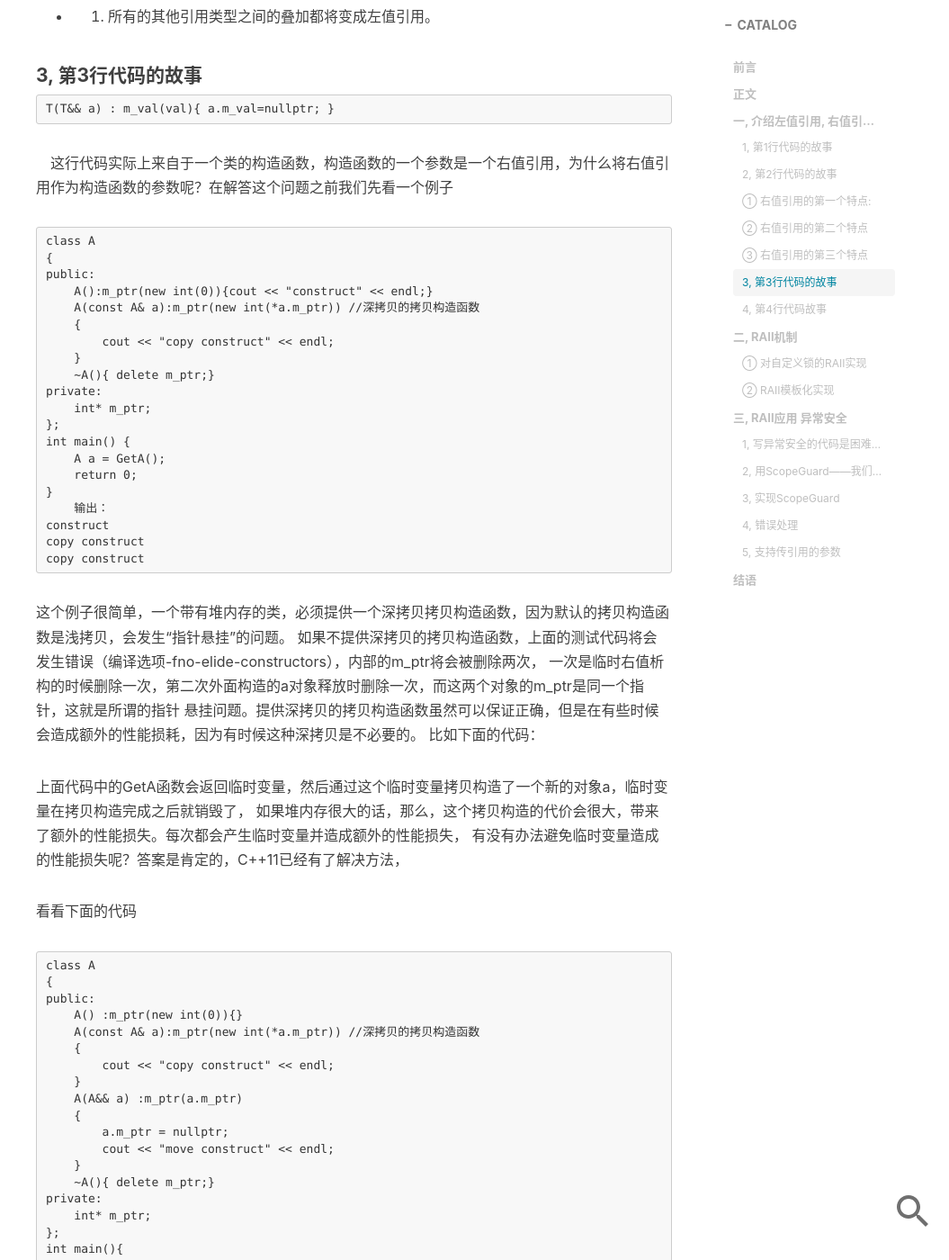
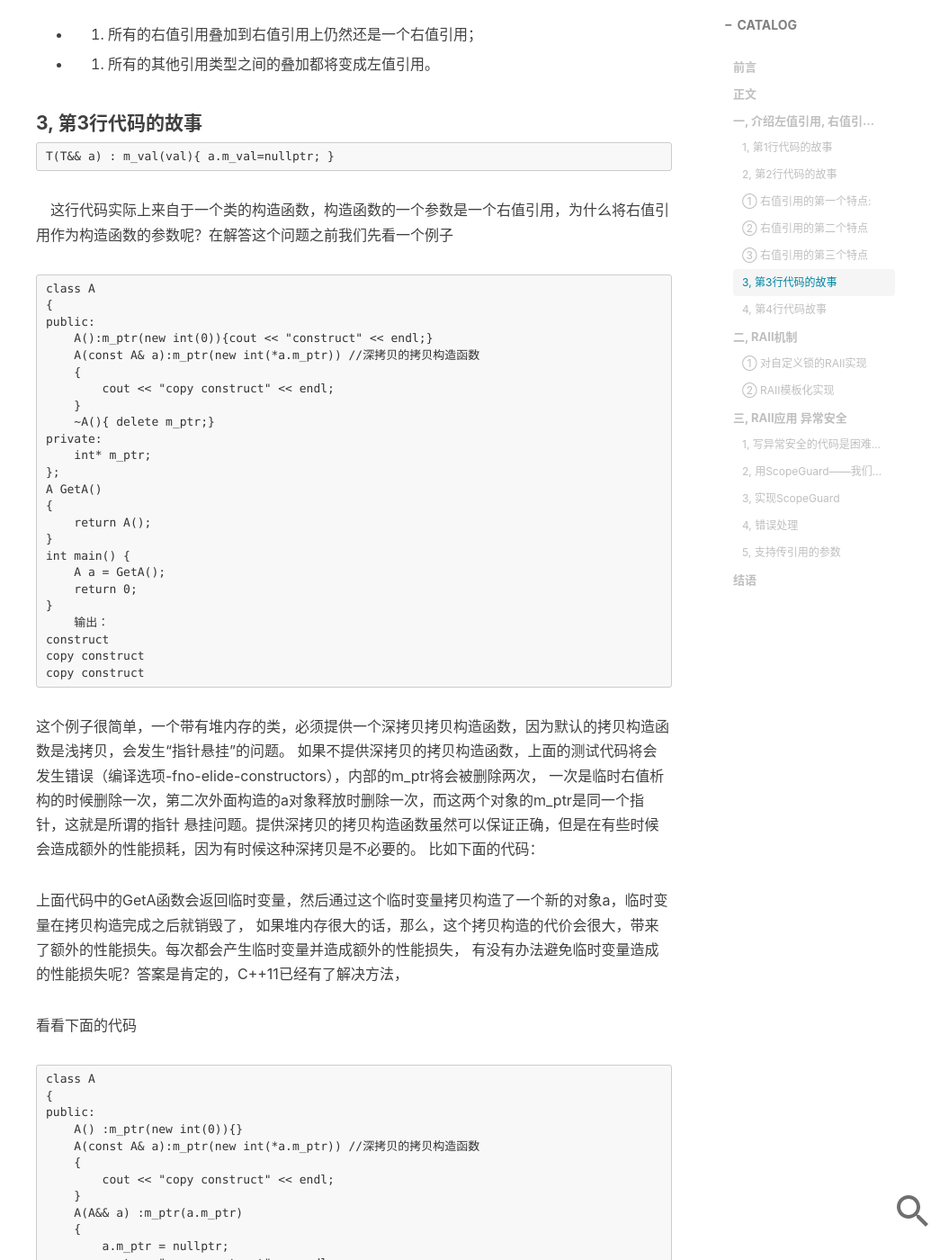
Before and after one commit to chensongpoixs/chensongpoixs.github.io, a Jekyll site: the page built from _posts/2018-12-20-C++中的RAII机制.md, in a window 1280 px wide and 1400 px high, scrolled down 6768 px. Shown: the whole window at 90% size, without its empty margins (225-1280 px from the left). Built offline with Jekyll 4.4.1, drawn with Linux system fonts in a browser that asks for light colours; nearby versions of some CDN libraries; comment, search, counter and statistics services are not loaded; some of the changed text lies outside the part shown.

Commit message:
添加说明

````diff
--- a/_posts/2018-12-20-C++中的RAII机制.md
+++ b/_posts/2018-12-20-C++中的RAII机制.md
@@ -160,15 +170,17 @@ int main() {
 
 输出结果：
 
-![效果图](https://github.com/chensongpoixs/chensongpoixs.github.io/blob/master/img/2018-12-20/%E6%8B%B7%E8%B4%9D%E6%9E%84%E9%80%A0%E5%87%BD%E6%95%B0.png)
+
 
 
 　从上面的例子中可以看到，在没有返回值优化的情况下，拷贝构造函数调用了两次，一次是GetA()函数
 内部创建的对象返回出来构造一个临时对象产生的，另一次是在main函数中构造a对象产生的。第二次的destruct
 是因为临时对象在构造a对象之后就销毁了。如果开启返回值优化的话，输出结果将是：
 
+```
 construct: 1
 destruct: 1
+```
 
 　　可以看到返回值优化将会把临时对象优化掉，但这不是c++标准，是各编译器的优化规则。
 我们在回到之前提到的可以通过右值引用来延长临时右值的生命周期，如果上面的代码中我们通过右值引用来绑定
@@ -283,6 +295,10 @@ public:
 private:
     int* m_ptr;
 };
+A GetA()
+{
+    return A();
+}
 int main() {
     A a = GetA();
     return 0;
@@ -323,8 +339,12 @@ public:
 private:
     int* m_ptr;
 };
+A GetA()
+{
+    return A();
+}
 int main(){
-    A a = Get(false);
+    A a = GetA();
 }
 输出：
 construct
````
Also changed, not shown: other parts of _posts/2018-12-20-C++中的RAII机制.md (+10 -0 lines).
